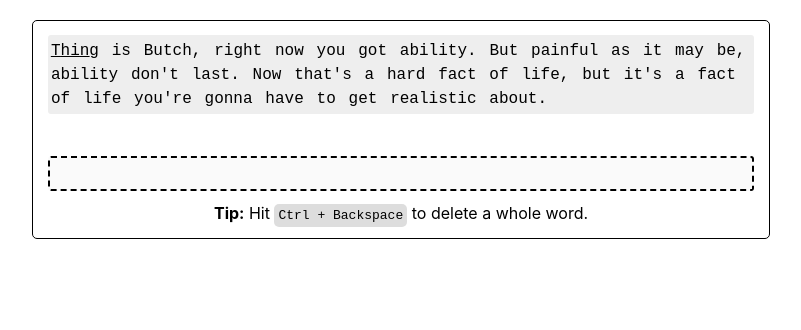
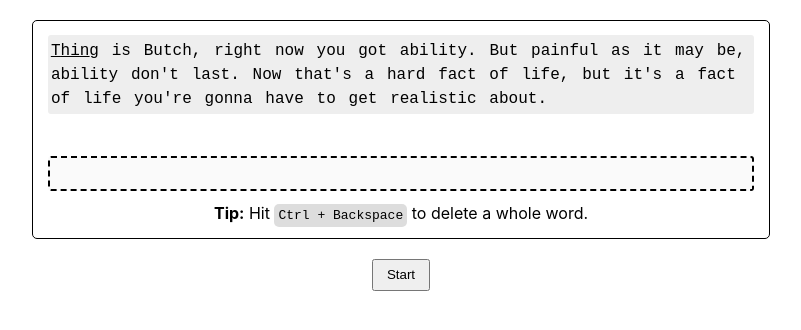
Before and after one commit to h-sifat/type-racer-clone, a Svelte app: page / in a window 1280 px wide. Shown: the top 330 px of the page, without its empty margins (239-1040 px from the left). Built offline with nearby package versions, Linux system fonts and the light colour scheme.

Commit message:
feat(App): add TestBoard control button

```diff
--- a/src/App.svelte
+++ b/src/App.svelte
@@ -1,24 +1,80 @@
+<script context="module" lang="ts">
+  const controlBtnStateToTextMap = Object.freeze({
+    running: "Stop",
+    stopped: "Reset",
+    not_started: "Start",
+  });
+
+  type ButtonState = keyof typeof controlBtnStateToTextMap;
+  const text = `Thing is Butch, right now you got ability. But painful as it may be, ability don't last. Now that's a hard fact of life, but it's a fact of life you're gonna have to get realistic about.`;
+</script>
+
 <script lang="ts">
-  import { onMount } from "svelte";
+  import type { KeypressLog } from "./components/TestBoard/interface";
 
   import TestBoard from "./components/TestBoard/TestBoard.svelte";
-  const text = `Thing is Butch, right now you got ability. But painful as it may be, ability don't last. Now that's a hard fact of life, but it's a fact of life you're gonna have to get realistic about.`;
 
   let testBoard: TestBoard;
+  let btnState: ButtonState = "not_started";
+  let textBoardKey = 0;
+  let startTime: number, endTime: number;
+
+  function handleControl() {
+    switch (btnState) {
+      case "not_started":
+        startTime = Date.now();
+        testBoard.start();
+        btnState = "running";
+        break;
+
+      case "running":
+        endTime = Date.now();
+        testBoard.end({ message: "Manually ended" });
+        btnState = "stopped";
+        break;
+
+      case "stopped":
+        textBoardKey++;
+        btnState = "not_started";
+        break;
+    }
+  }
+
+  $: btnText = controlBtnStateToTextMap[btnState];
+  // $: console.log(btnText);
 
   function onComplete() {
     console.log("test completed");
+    btnState = "stopped";
+    endTime = Date.now();
   }
 
-  onMount(() => {
-    // testBoard.start();
-    //
-    // setTimeout(() => {
-    //   testBoard.end({ message: "Time up" });
-    // }, 10_000);
-  });
+  function onKeypress(log: KeypressLog) {
+    // console.log(log);
+  }
 </script>
 
 <main>
-  <TestBoard bind:this={testBoard} {text} {onComplete} />
+  {#key textBoardKey}
+    <TestBoard bind:this={testBoard} {text} {onComplete} {onKeypress} />
+  {/key}
+
+  <div class="controls">
+    <button class="control-btn" on:click|trusted={handleControl}
+      >{btnText}</button
+    >
+  </div>
 </main>
+
+<style>
+  .controls {
+    display: flex;
+    justify-content: center;
+    margin-top: 1em;
+  }
+
+  .control-btn {
+    padding: 0.5em 1em;
+    cursor: pointer;
+  }
+</style>
```
